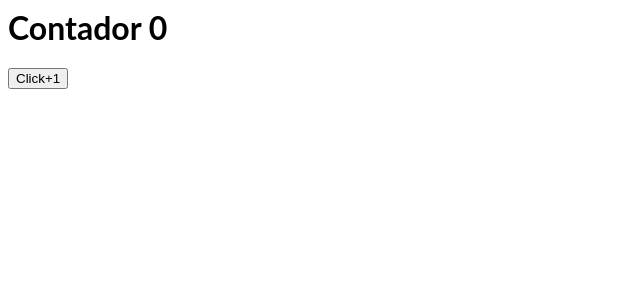
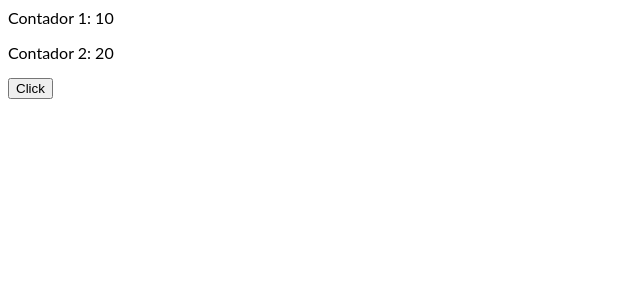
Before and after one commit to agarcluq/hooks-fernando-herrera, a React (Create React App) app: page / in a window 1280 px wide. Shown: the top 300 px of the page, without its empty margins (0-640 px from the left). Built offline with nearby package versions, Linux system fonts and the light colour scheme.

Commit message:
2 files modified

```diff
--- a/src/App.js
+++ b/src/App.js
@@ -1,16 +1,12 @@
-import React, { useState } from "react";
+import React from "react";
 import "./style.css";
+import CounterApp from "./components/01-useState/CounterApp"
 
 export default function App() {
-  const [counter,setCounter]= useState(0)
 
-  const handleClick = () => {
-  setCounter(counter+1)
-  }
   return (
     <div>
-      <h1>Contador {counter}</h1>
-      <button onClick={handleClick}>Click+1</button>
+      <CounterApp/>
     </div>
   );
 }
--- a/src/components/01-useState/CounterApp.js
+++ b/src/components/01-useState/CounterApp.js
@@ -0,0 +1,21 @@
+import React,{useState} from "react";
+
+
+
+export default function App() {
+const [{counter1,counter2},setCounter] =useState({
+  counter1:10,
+  counter2:20
+});
+
+const incrementCounter = ()=> setCounter(counter1+1);
+
+
+  return (
+    <>
+      <p>Contador 1: {counter1}</p>
+      <p>Contador 2: {counter2}</p>
+      <button onClick={incrementCounter}>Click</button>
+    </>
+  );
+}
```
